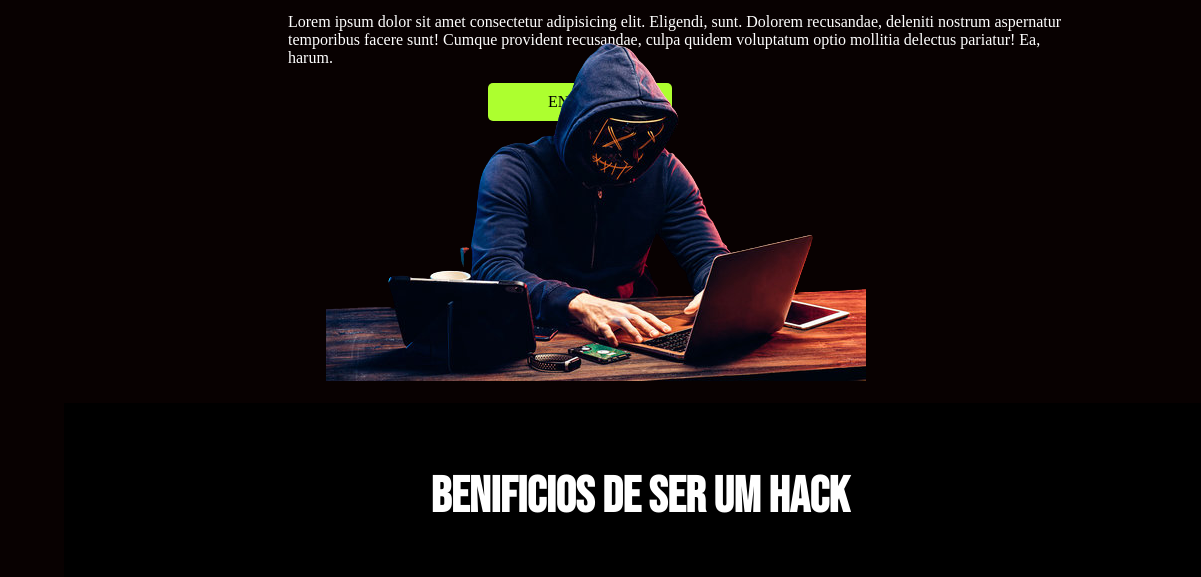
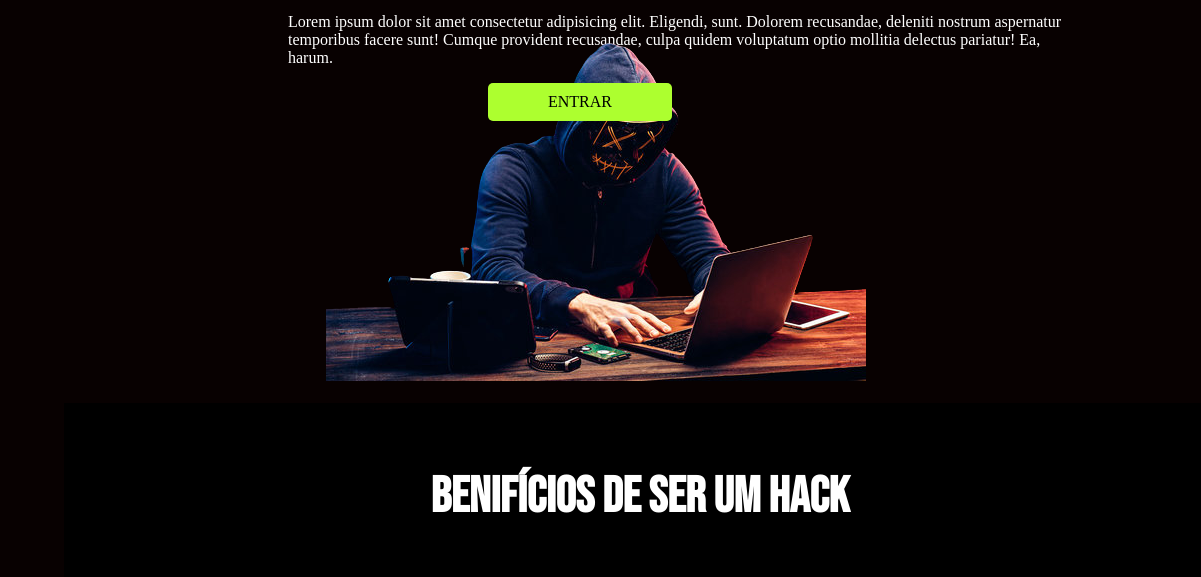
Before and after one commit to papyton/noucatex, a plain HTML site: page index.html in a window 1280 px wide. Shown: the part 277-854 px from the top of the page, 0-1201 px from the left. Drawn offline with Linux system fonts and the light colour scheme.

Commit message:
mudei escrita

```diff
--- a/css/index.css
+++ b/css/index.css
@@ -6,7 +6,7 @@
 body{
     margin: 0;
     background-color: #080101;
-
+    overflow-x: hidden;
 }
 h1{
     font-family: 'Bebas Neue', sans-serif;
@@ -115,6 +115,8 @@ h1{
     text-transform: uppercase;
     border-radius: 5px;
     display: inline-block;
+    position: relative;
+    z-index: 2;
   }
 
   .enviar:hover{
--- a/index.html
+++ b/index.html
@@ -40,7 +40,7 @@
 
     </header>
     <section>
-        <h2>benificios de ser um hack</h2>
+        <h2>benifícios de ser um hack</h2>
           <div class="benificios">
                 <div class="card">
                     <img src="imagem/imagem1.png" imagem>
```
